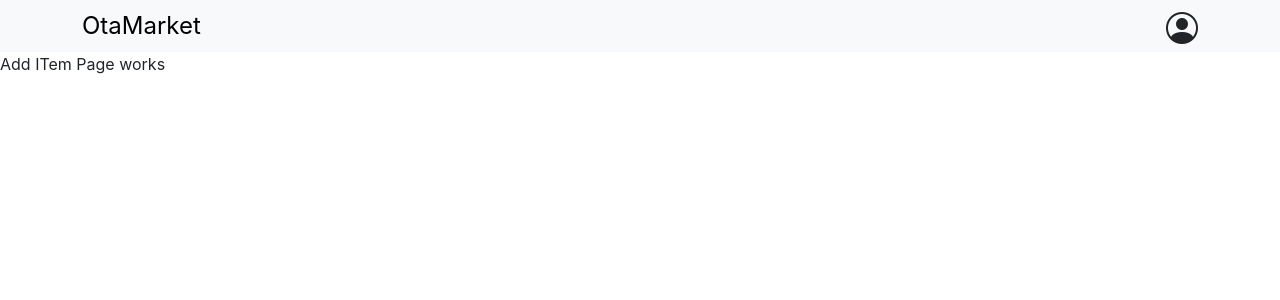
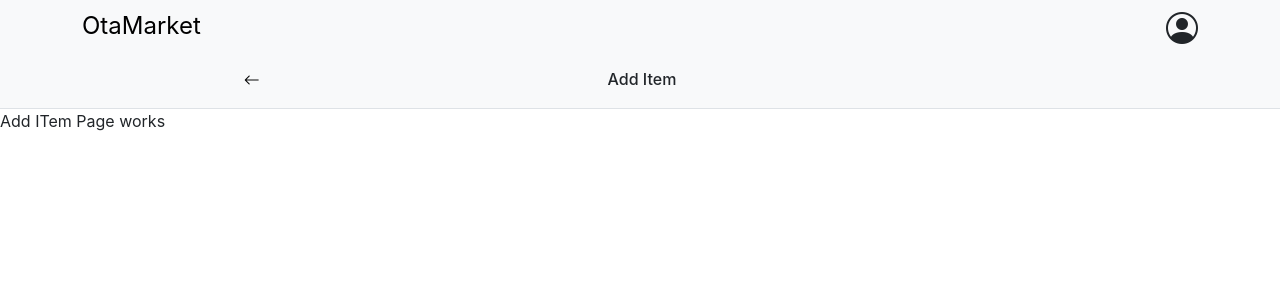
Before and after one commit to fravl/otamarket, a React (Create React App) app in the folder frontend/: page /add in a window 1280 px wide. Shown: the top 300 px of the page. Built offline with nearby package versions, Linux system fonts and the light colour scheme.

Commit message:
add navbar for add item page

```diff
--- a/frontend/src/components/AddItemPage.tsx
+++ b/frontend/src/components/AddItemPage.tsx
@@ -1,3 +1,10 @@
-const AddItemPage = () => <div>Add ITem Page works</div>;
+import BackAndTitleNav from "./BackAndTitleNav";
+
+const AddItemPage = () => (
+    <>
+        <BackAndTitleNav title="Add Item" />
+        <div>Add ITem Page works</div>
+    </>
+);
 
 export default AddItemPage;
--- /dev/null
+++ b/frontend/src/components/BackAndTitleNav.tsx
@@ -0,0 +1,27 @@
+import { useNavigate } from "react-router-dom";
+
+const BackAndTitleNav = ({ title }: { title: string }) => {
+    const navigate = useNavigate();
+
+    return (
+        <nav className="navbar navbar-light bg-light border-bottom">
+            <ul className="navbar-nav container d-flex flex-row justify-content-around align-items-center">
+                <li className="nav-item">
+                    <button
+                        className="nav-link active"
+                        aria-current="page"
+                        onClick={() => {
+                            navigate(-1);
+                        }}
+                    >
+                        <i className="bi bi-arrow-left"></i>
+                    </button>
+                </li>
+                <h6 className="mb-0">{title}</h6>
+                <div></div>
+            </ul>
+        </nav>
+    );
+};
+
+export default BackAndTitleNav;
```
